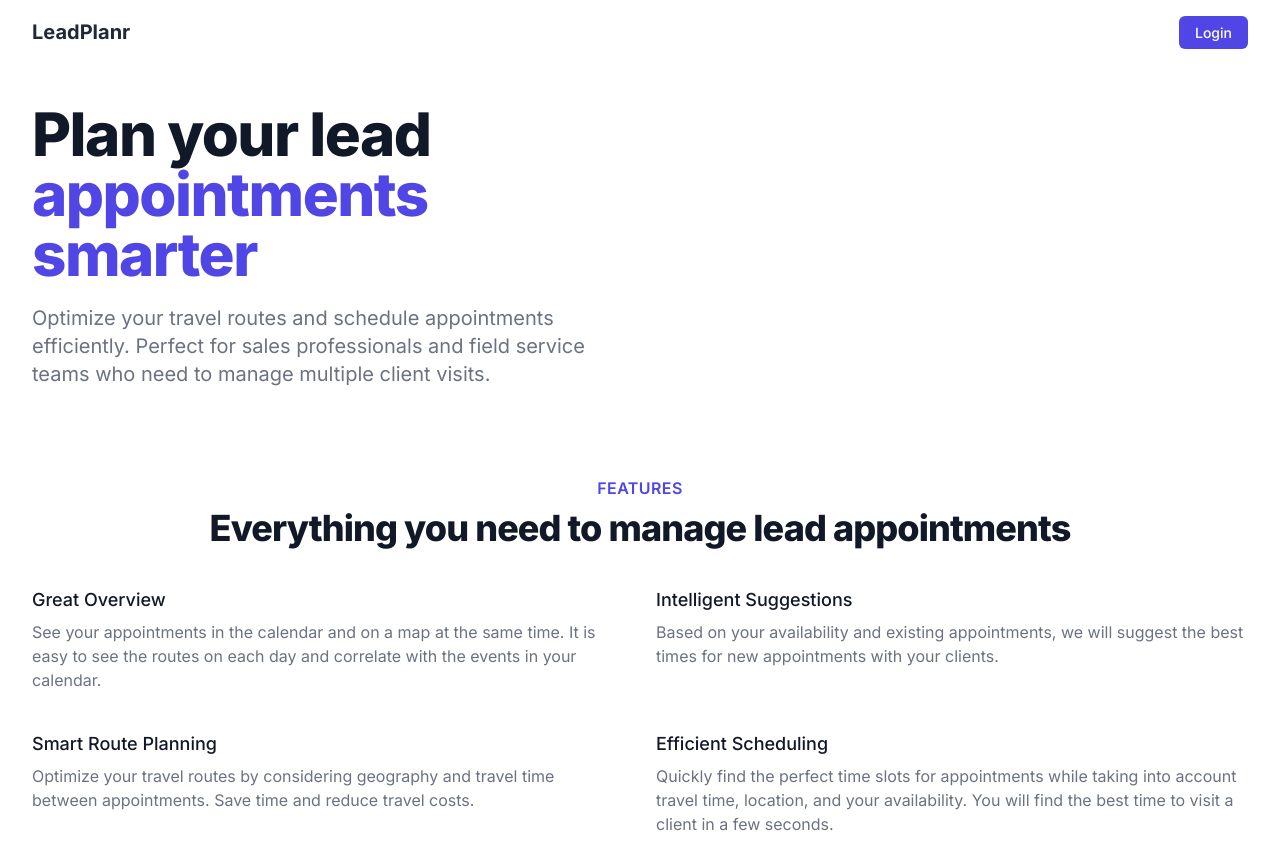
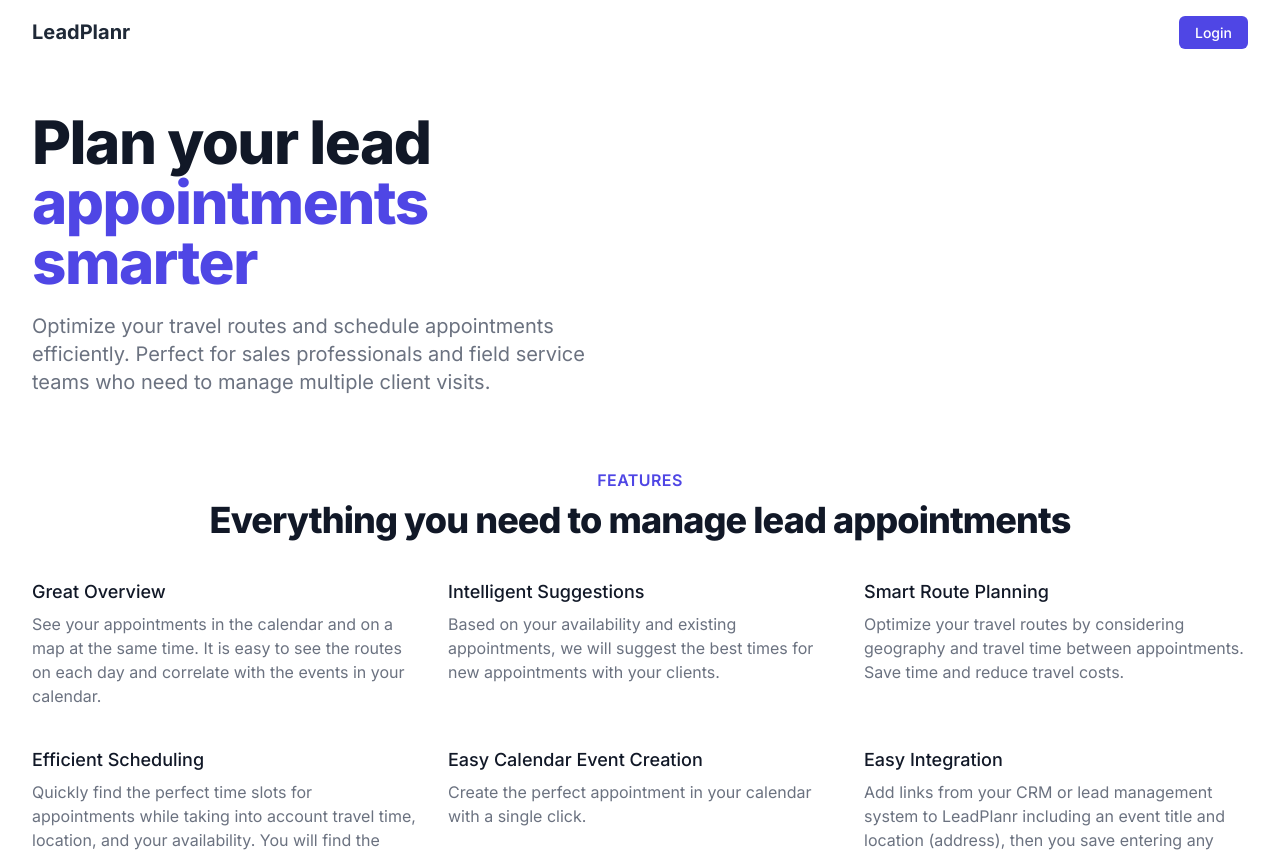
Before and after one commit to andreasskyt/LeadPlanr, a Next.js app: page / in a window 1280 px wide. Shown: the top 852 px of the page. Built offline with nearby package versions, Linux system fonts and the light colour scheme; no server answers.

Commit message:
Align features as 2 rows with 3 columns instead of 3 rows with 2 columns

```diff
--- a/app/page.tsx
+++ b/app/page.tsx
@@ -72,12 +72,13 @@ export default function LandingPage() {
       {/* Hero section */}
       <div className="relative bg-white overflow-hidden">
         <div className="max-w-7xl mx-auto">
-          <div className="relative z-10 pb-10 bg-white sm:pb-10 md:pb-10 lg:max-w-2xl lg:w-full lg:pb-10 xl:pb-10">
-            <main className="mt-10 mx-auto max-w-7xl px-4 sm:mt-10 sm:px-6 md:mt-10 lg:mt-8 lg:px-8 xl:mt-10">
+          <div className="relative z-10 pb-6 bg-white sm:pb-6 md:pb-6 lg:max-w-2xl lg:w-full lg:pb-6 xl:pb-6">
+            <main className="mt-4 mx-auto max-w-7xl px-4 sm:mt-6 sm:px-6 md:mt-8 lg:mt-10 lg:px-8 xl:mt-12">
               <div className="sm:text-center lg:text-left">
                 <h1 className="text-4xl tracking-tight font-extrabold text-gray-900 sm:text-5xl md:text-6xl">
                   <span className="block">Plan your lead</span>
-                  <span className="block text-indigo-600">appointments smarter</span>
+                  <span className="block text-indigo-600">appointments</span>
+                  <span className="block text-indigo-600">smarter</span>
                 </h1>
                 <p className="mt-3 text-base text-gray-500 sm:mt-5 sm:text-lg sm:max-w-xl sm:mx-auto md:mt-5 md:text-xl lg:mx-0">
                   Optimize your travel routes and schedule appointments efficiently. Perfect for sales professionals and field service teams who need to manage multiple client visits.
@@ -99,7 +100,7 @@ export default function LandingPage() {
           </div>
 
           <div className="mt-10">
-            <div className="space-y-10 md:space-y-0 md:grid md:grid-cols-2 md:gap-x-8 md:gap-y-10">
+            <div className="grid grid-cols-1 md:grid-cols-3 gap-x-8 gap-y-10">
               {features.map((feature) => (
                 <div key={feature.title} className="relative">
                   <h3 className="text-lg leading-6 font-medium text-gray-900">{feature.title}</h3>
```
